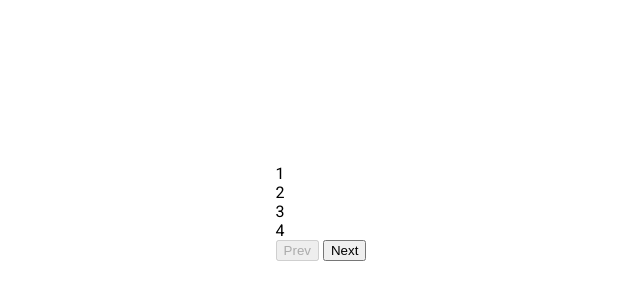
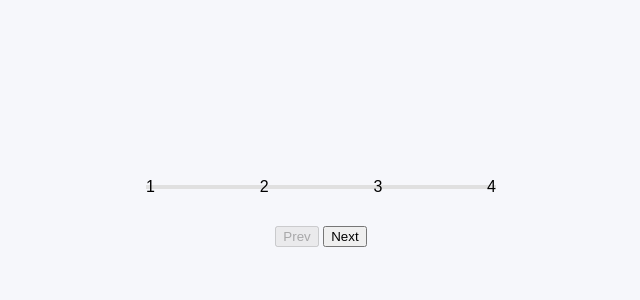
Before and after one commit to stephenstarbuck/progress-steps, a plain HTML site: page index.html in a window 1280 px wide. Shown: the part 188-488 px from the top of the page, without its empty margins (319-959 px from the left). Drawn offline with Linux system fonts and the light colour scheme; a web font is replaced by a local one.

Commit message:
CSS in-progress

```diff
--- a/css/style.css
+++ b/css/style.css
@@ -1,17 +1,56 @@
-@import url("https://fonts.googleapis.com/css2?family=Roboto:wght@400;700&display=swap");
+@import url("https://fonts.googleapis.com/css2?family=Muli&display=swap");
 
 * {
   box-sizing: border-box;
 }
 
 body {
-  font-family: "Roboto", sans-serif;
+  background: #f6f7fb;
+  font-family: "Muli", sans-serif;
   /* this makes sure everything is centered on the website */
   display: flex;
-  flex-direction: column;
   align-items: center;
   justify-content: center;
   height: 100vh;
   overflow: hidden;
   margin: 0;
 }
+
+.container {
+  text-align: center;
+}
+
+.progress-container {
+  display: flex;
+  justify-content: space-between;
+  /* so I can position things inside of it ABSOLUTE */
+  position: relative;
+  margin-bottom: 30px;
+  max-width: 100%;
+  width: 350px;
+}
+
+.progress-container::before {
+  /* when using before you must use the CONTENT property set to an empty string */
+  content: "";
+  background-color: #e0e0e0;
+  position: absolute;
+  top: 50%;
+  left: 0;
+  transform: translateY(-50%);
+  height: 4px;
+  width: 100%;
+  z-index: -1;
+}
+
+.progress {
+  background-color: #3498db;
+  position: absolute;
+  top: 50%;
+  left: 0;
+  transform: translateY(-50%);
+  height: 4px;
+  width: 0%;
+  z-index: -1;
+  transition: 0.4s ease;
+}
```
